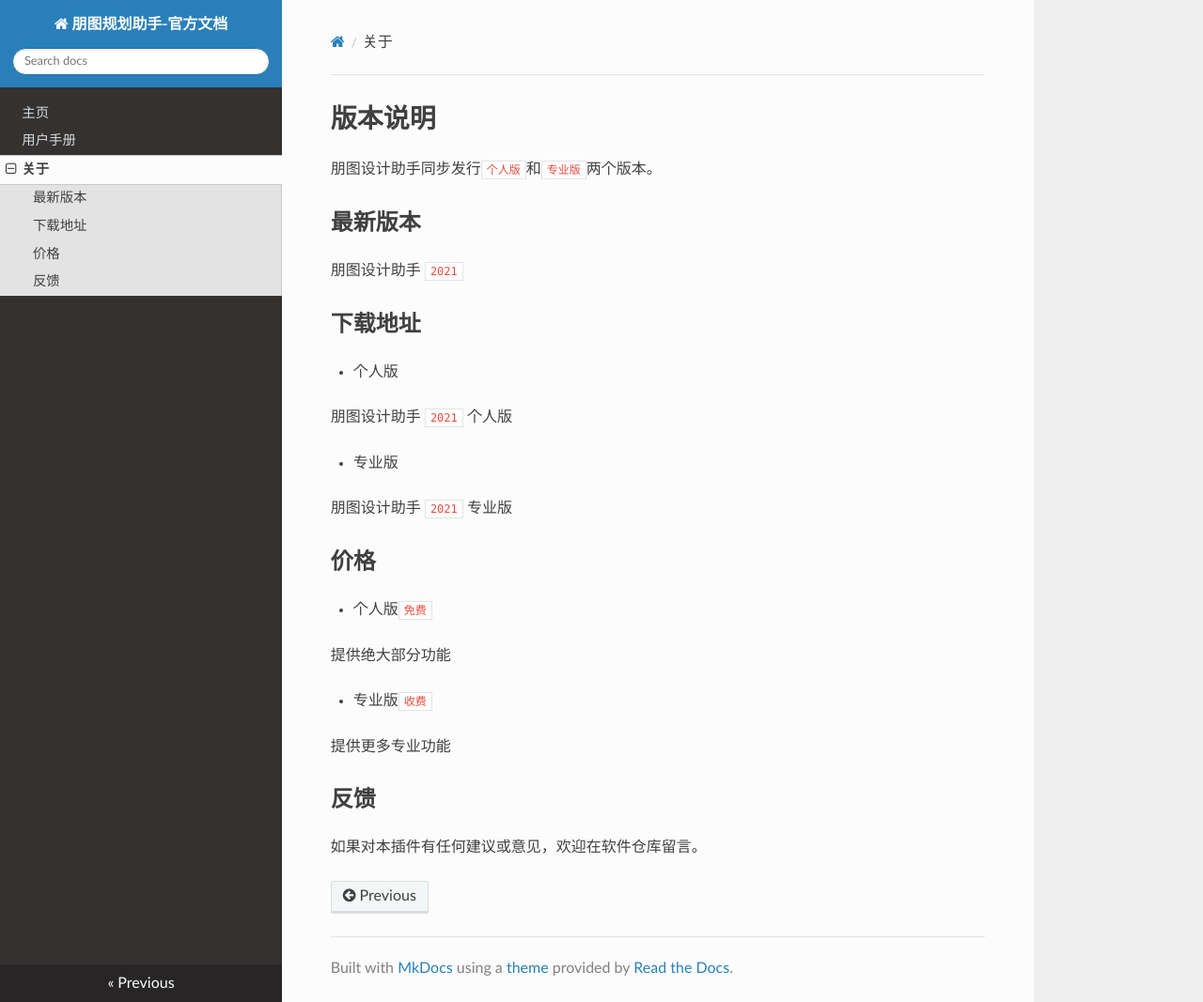
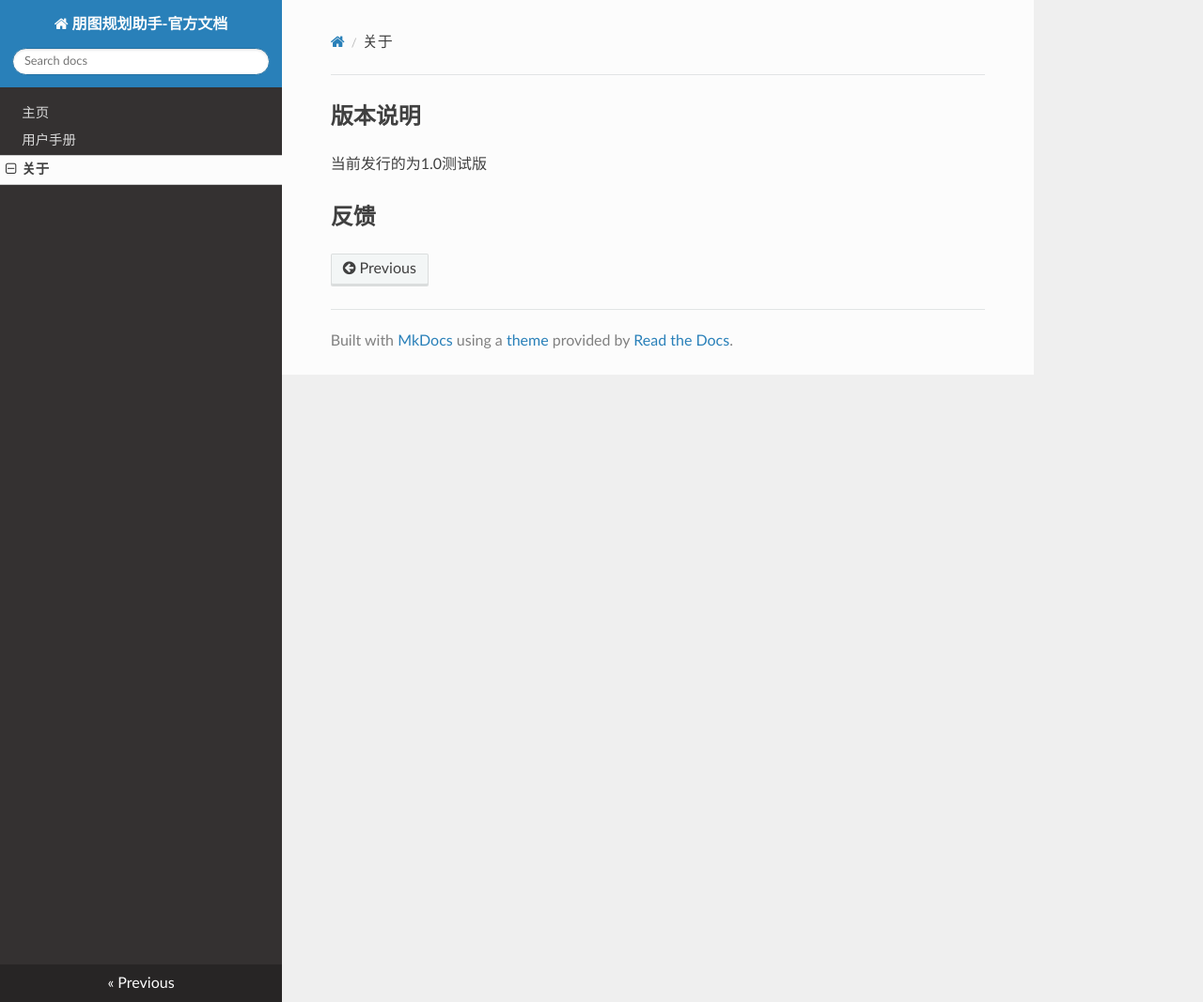
Before and after one commit to DavidShawCn/ptplanning, an MkDocs documentation site: the page built from docs/about.md, in a window 1280 px wide and 1067 px high. Shown: the whole window at 94% size. Built offline with MkDocs 1.6.1, drawn with Linux system fonts in a browser that asks for light colours; nearby versions of some CDN libraries.

Commit message:
modify a little

```diff
--- a/docs/about.md
+++ b/docs/about.md
@@ -1,25 +1,4 @@
-# 版本说明
-朋图设计助手同步发行`个人版`和`专业版`两个版本。
-## 最新版本
-朋图设计助手 `2021`
-
-## 下载地址
-* 个人版
-
-朋图设计助手 `2021` 个人版
-
-* 专业版
-
-朋图设计助手 `2021` 专业版
-
-## 价格
-- 个人版`免费`
-
-提供绝大部分功能
-
-- 专业版`收费`
-
-提供更多专业功能
+## 版本说明
+当前发行的为1.0测试版
 
 ## 反馈
-如果对本插件有任何建议或意见，欢迎在软件仓库留言。
```
Also changed, not shown: Readme.md (added, +5 -0 lines), docs/index.md (+11 -2 lines).
